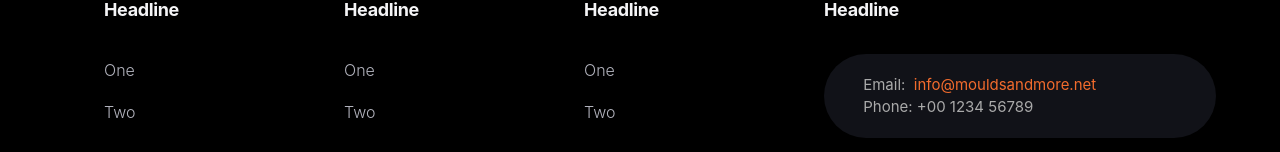
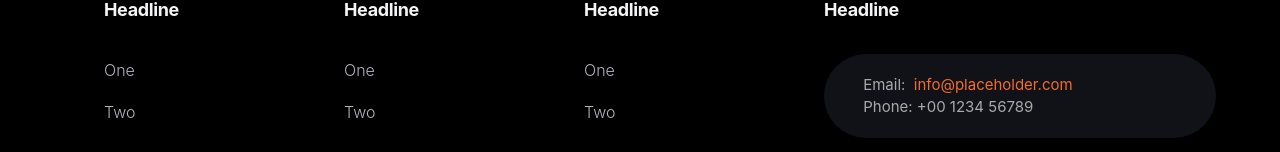
Before and after one commit to svenjarae/gc-beneath-the-surface, a Vue app: page / in a window 1280 px wide. Shown: the part 3403-3555 px from the top of the page. Built offline with nearby package versions, Linux system fonts and the light colour scheme.

Commit message:
changed mail

```diff
--- a/src/components/navigation/MainFooter.vue
+++ b/src/components/navigation/MainFooter.vue
@@ -37,7 +37,7 @@ export default {
                     <li class="footerNewsletter">
                         <p>
                             <strong>Email:</strong>&nbsp;
-                            <a class="link" href="mailto:info@placeholder.com">info@mouldsandmore.net</a><br>
+                            <a class="link" href="mailto:info@placeholder.com">info@placeholder.com</a><br>
                             <strong>Phone:</strong>&nbsp;+00 1234 56789
                         </p>
                     </li>
```
